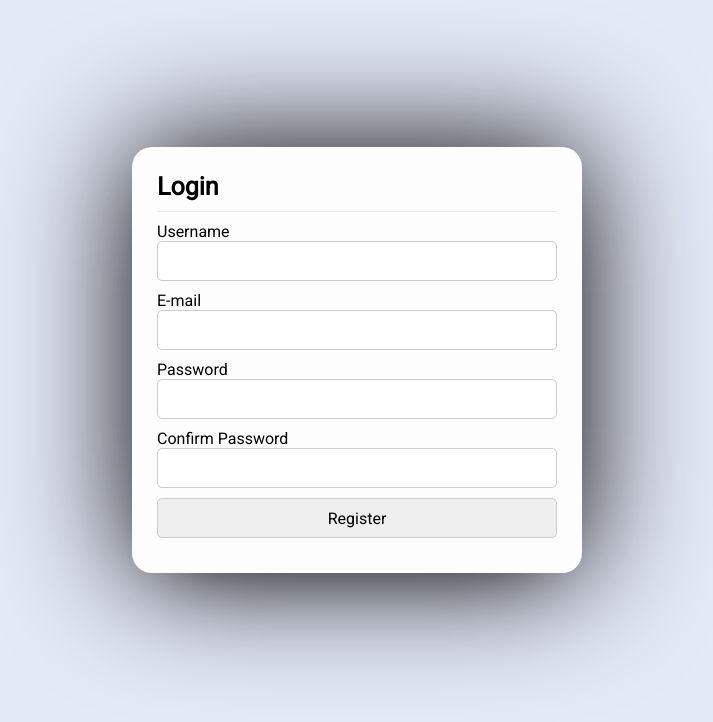
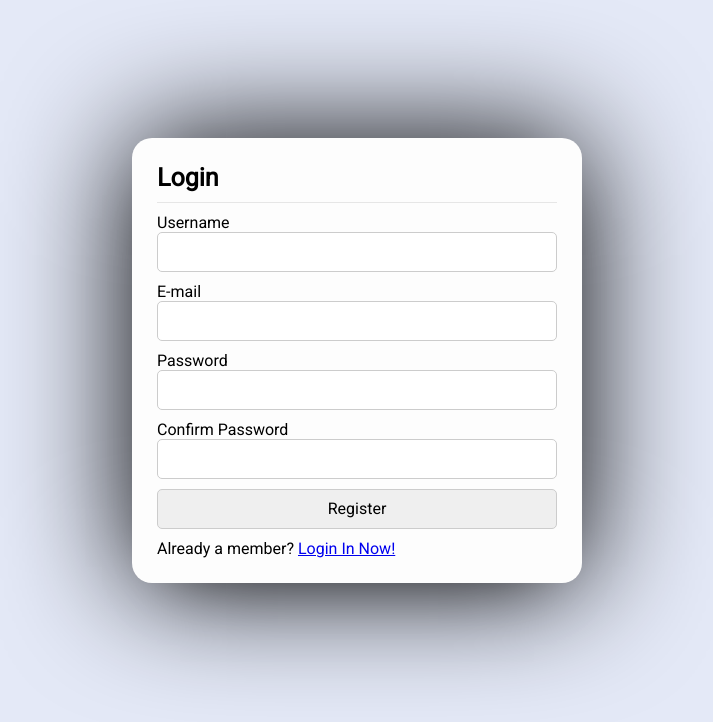
Before and after one commit to Raturcu/booking-system, a PHP site: page /register.html in a window 1280 px wide. Shown: the top 722 px of the page, without its empty margins (283-996 px from the left). Run offline with PHP 8.4, Linux system fonts and the light colour scheme.

Commit message:
status update

```diff
--- a/register.html
+++ b/register.html
@@ -30,6 +30,9 @@
                     <div class="field input">
                         <input type="submit" name="btn" value="Register" required>
                     </div>
+                    <div class="links">
+                        Already a member? <a href="login.html">Login In Now!</a>
+                    </div>
                 </form>
             </div>
 
--- a/styles/login.css
+++ b/styles/login.css
@@ -69,3 +69,6 @@ body{
 .submit{
     width: 100%;
 }
+.message{
+    background-color: red;
+}
```
Also changed, not shown: register.php (+5 -2 lines).
